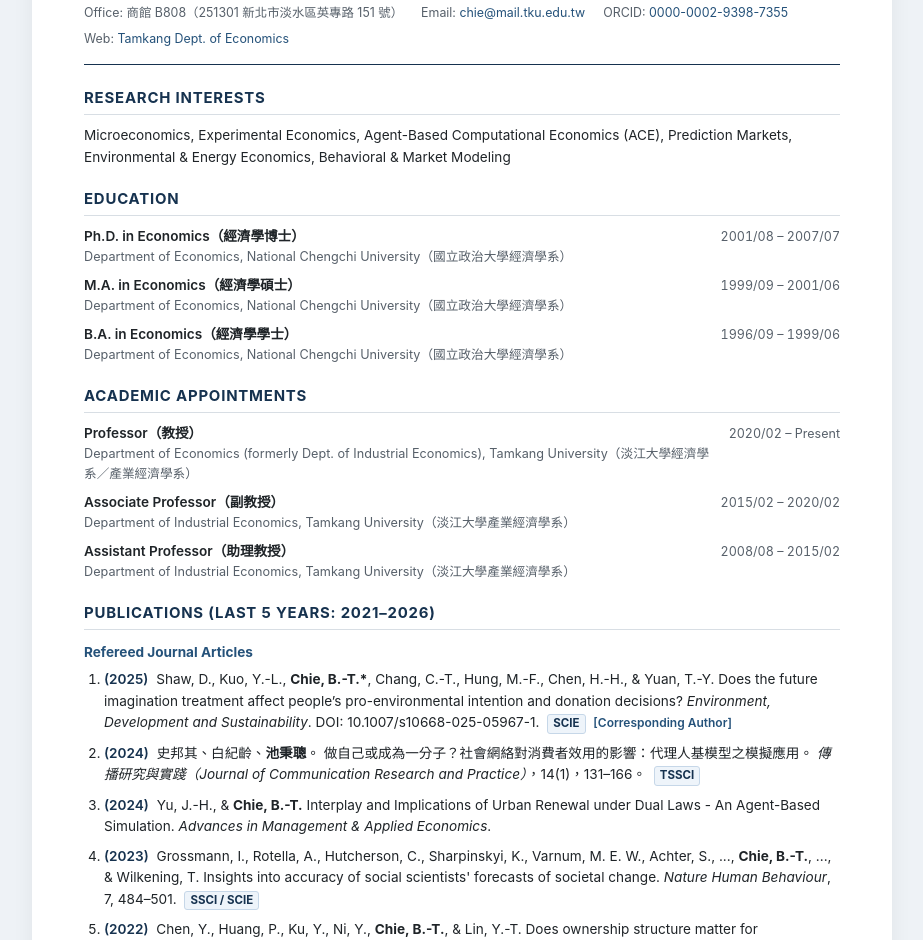
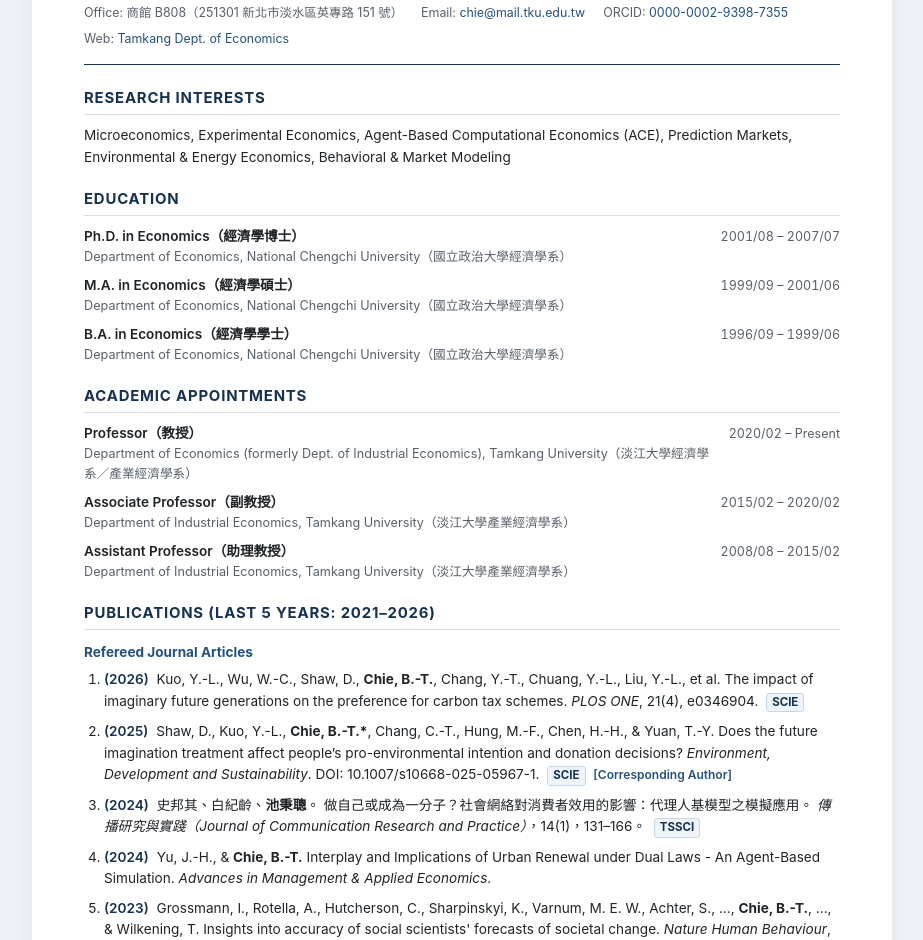
Before and after one commit to brianchih/Internship, a plain HTML site: page CV.html in a window 1280 px wide. Shown: the part 146-1086 px from the top of the page, without its empty margins (178-1101 px from the left). Drawn offline with Linux system fonts and the light colour scheme.

Commit message:
Update CV.html

```diff
--- a/CV.html
+++ b/CV.html
@@ -333,6 +333,13 @@
       <h3>Refereed Journal Articles</h3>
       <ol class="pub-list">
         <li>
+          <span class="pub-year">(2026)</span>
+          Kuo, Y.-L., Wu, W.-C., Shaw, D., <strong>Chie, B.-T.</strong>, Chang, Y.-T., Chuang, Y.-L., Liu, Y.-L., et al.
+          The impact of imaginary future generations on the preference for carbon tax schemes.
+          <span class="pub-venue">PLOS ONE</span>, 21(4), e0346904.
+          <span class="index-tag">SCIE</span>
+        </li>
+        <li>
           <span class="pub-year">(2025)</span>
           Shaw, D., Kuo, Y.-L., <strong>Chie, B.-T.*</strong>, Chang, C.-T., Hung, M.-F., Chen, H.-H., &amp; Yuan, T.-Y.
           Does the future imagination treatment affect people’s pro-environmental intention and donation decisions?
```
